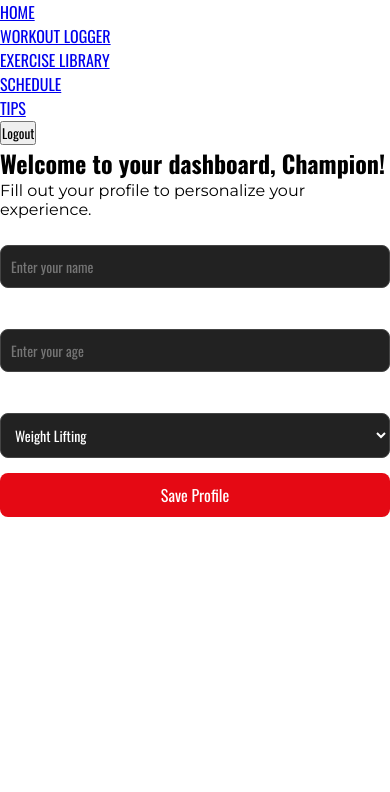
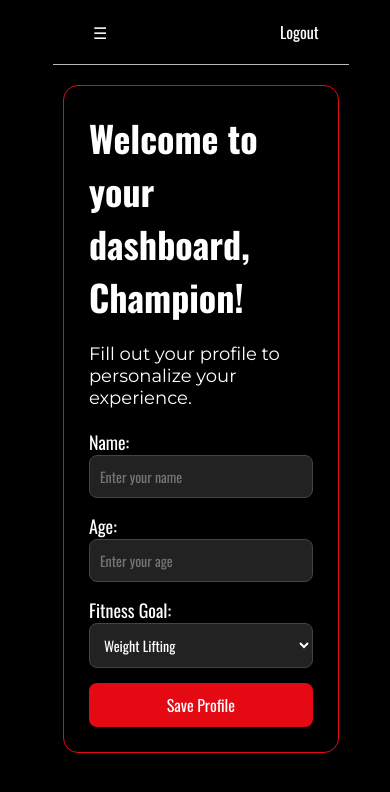
Before and after one commit to UnitaryIron/Synergy-Fit, a website: page dashboard.html in a window 390 px wide. Drawn offline with nearby package versions, Linux system fonts and the light colour scheme.

Commit message:
Update dashboard.html

```diff
--- a/dashboard.html
+++ b/dashboard.html
@@ -4,15 +4,61 @@
     <meta charset="UTF-8" />
     <title>Dashboard</title>
     <meta name="viewport" content="width=device-width, initial-scale=1.0" />
-    <link rel="stylesheet" href="dashboard.css">
+    <link rel="stylesheet" href="dashboard.css" />
     <link
       rel="icon"
       type="image/png"
       href="ChatGPT Image Apr 3, 2025, 12_11_25 PM.png"
     />
+    <style>
+      @media (max-width: 768px) {
+        .top-nav ul {
+          display: none;
+          flex-direction: column;
+          background: #111;
+          position: absolute;
+          top: 60px;
+          left: 0;
+          width: 100%;
+          z-index: 1000;
+        }
+
+        .top-nav ul.show {
+          display: flex;
+        }
+
+        .menu-toggle {
+          display: block;
+          background: none;
+          border: none;
+          font-size: 28px;
+          color: white;
+          cursor: pointer;
+          padding: 10px 20px;
+        }
+
+        .top-nav {
+          display: flex;
+          justify-content: space-between;
+          align-items: center;
+          position: relative;
+        }
+
+        .top-nav button {
+          margin-right: 10px;
+        }
+      }
+
+      @media (min-width: 769px) {
+        .menu-toggle {
+          display: none;
+        }
+      }
+    </style>
   </head>
-  <body>
-    <nav>
+  <body class="header">
+    <nav class="top-nav">
+      <button class="menu-toggle" onclick="toggleMenu()">☰</button>
       <ul>
         <li><a href="dashboard.html">HOME</a></li>
         <li><a href="workout.html">WORKOUT LOGGER</a></li>
@@ -23,8 +69,8 @@
       <button onclick="logout()">Logout</button>
     </nav>
 
-    <main>
-      <section>
+    <!-- Profile Form -->
+    <div class="profile-data">
       <h1>Welcome to your dashboard, <span id="user-name">Champion</span>!</h1>
       <p>Fill out your profile to personalize your experience.</p>
 
@@ -47,33 +93,37 @@
         </div>
         <button type="submit">Save Profile</button>
       </form>
-      </section>
-    </main>
+    </div>
 
     <script>
+      function toggleMenu() {
+        const nav = document.querySelector(".top-nav ul");
+        nav.classList.toggle("show");
+      }
+
       window.onload = function () {
-        const savedName = localStorage.getItem('userName');
-        const savedAge = localStorage.getItem('userAge');
-        const savedGoal = localStorage.getItem('userGoal');
+        const savedName = localStorage.getItem("userName");
+        const savedAge = localStorage.getItem("userAge");
+        const savedGoal = localStorage.getItem("userGoal");
 
         if (savedName) {
-          document.getElementById('name').value = savedName;
-          document.getElementById('age').value = savedAge;
-          document.getElementById('goal').value = savedGoal;
-          document.getElementById('user-name').textContent = savedName;
+          document.getElementById("name").value = savedName;
+          document.getElementById("age").value = savedAge;
+          document.getElementById("goal").value = savedGoal;
+          document.getElementById("user-name").textContent = savedName;
         }
       };
 
-      document.getElementById('profile-form').addEventListener('submit', function (e) {
+      document.getElementById("profile-form").addEventListener("submit", function (e) {
         e.preventDefault();
 
-        const name = document.getElementById('name').value;
-        const age = document.getElementById('age').value;
-        const goal = document.getElementById('goal').value;
+        const name = document.getElementById("name").value;
+        const age = document.getElementById("age").value;
+        const goal = document.getElementById("goal").value;
 
-        localStorage.setItem('userName', name);
-        localStorage.setItem('userAge', age);
-        localStorage.setItem('userGoal', goal);
+        localStorage.setItem("userName", name);
+        localStorage.setItem("userAge", age);
+        localStorage.setItem("userGoal", goal);
       });
 
       function logout() {
```
Lines whose indentation alone changed are shown as unchanged.
